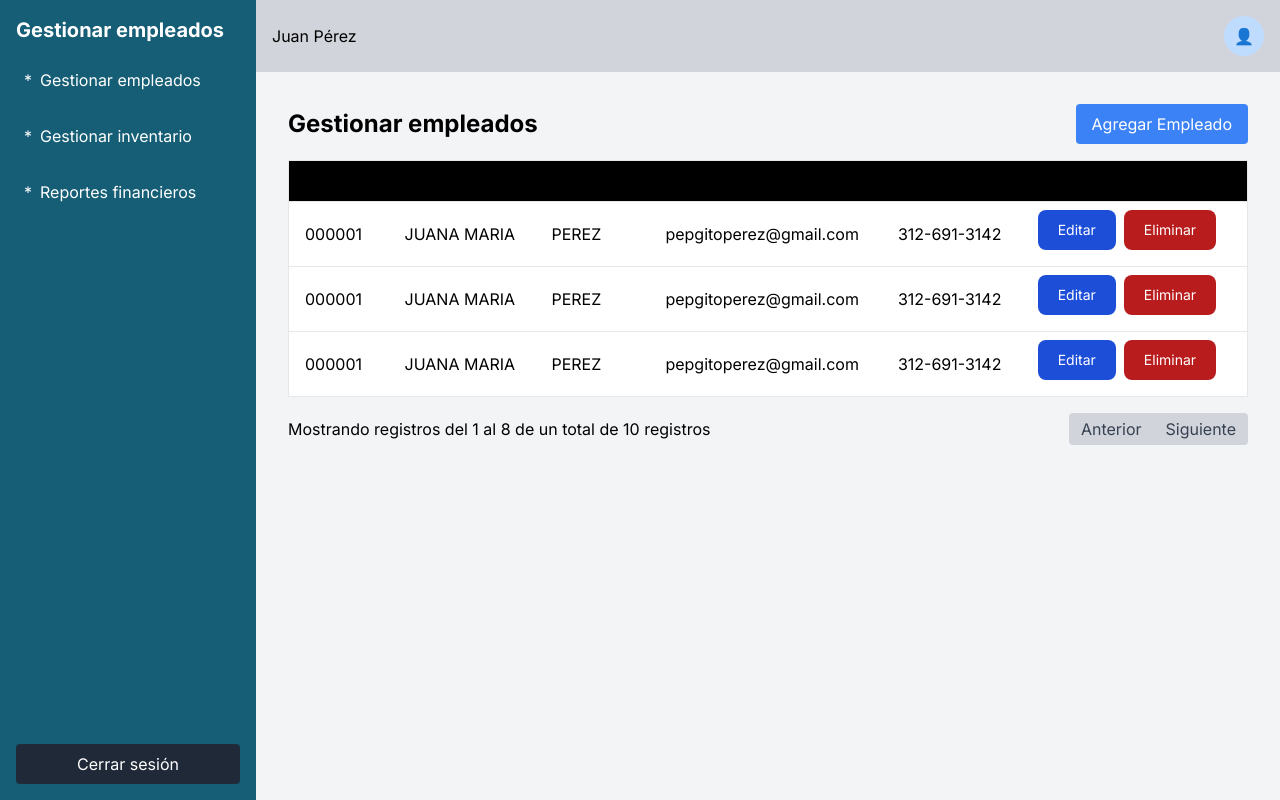
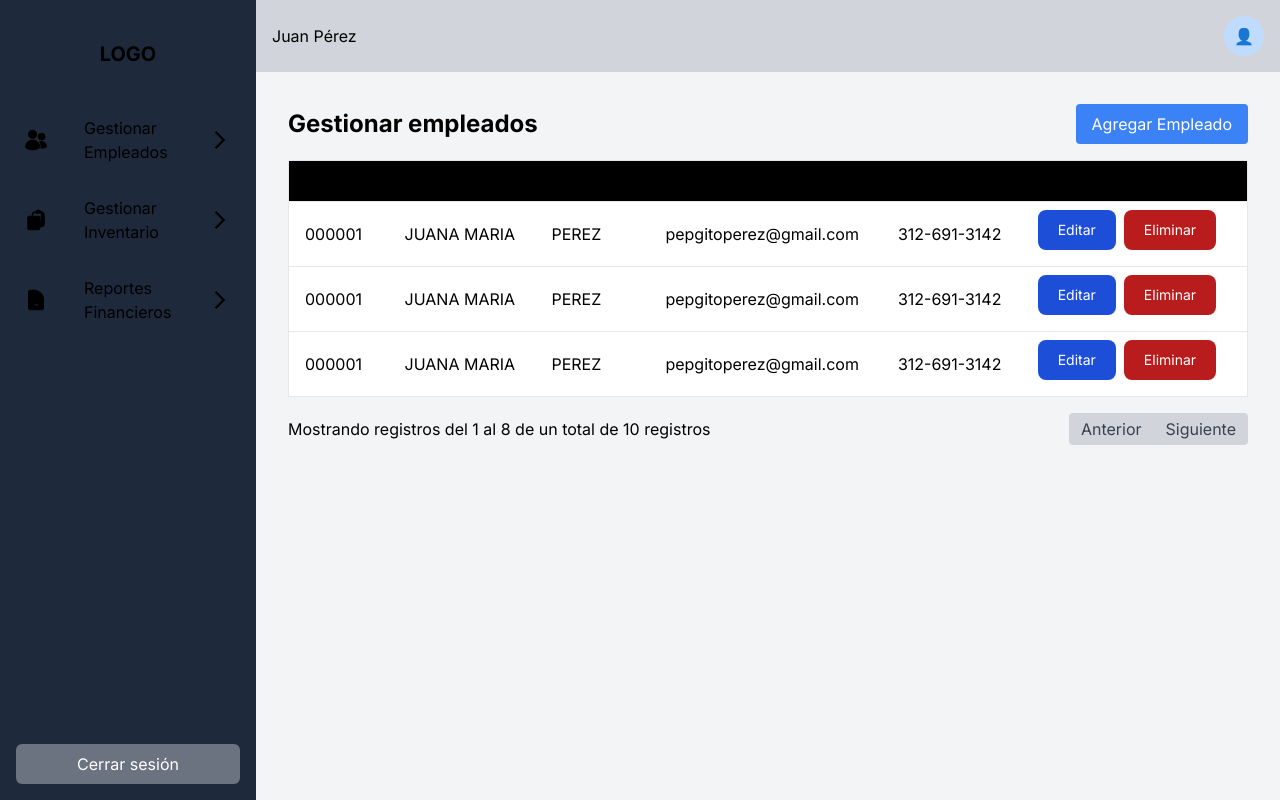
Before and after one commit to JulianV122/SistemaPOS, a Next.js app: page /dashboard/manage in a window 1280 px wide. Built offline with nearby package versions, Linux system fonts and the light colour scheme.

Commit message:
Refactorización del Dashboard

```diff
--- a/app/dashboard/layout.tsx
+++ b/app/dashboard/layout.tsx
@@ -1,3 +1,4 @@
+import { Dashboard } from "@/components";
 
 export default function DashboardLayout({
     children
@@ -6,33 +7,8 @@ export default function DashboardLayout({
 }) {
     return (
         <div className="flex h-screen">
-            <aside className="w-64 bg-cyan-800 text-white flex flex-col">
-                <div className="flex-grow p-4">
-                    <div className="mb-8">
-                        <h2 className="text-xl font-bold mb-4">Gestionar empleados</h2>
-                        <ul>
-                            <li className="mb-4">
-                                <button className="flex items-center w-full text-left p-2 hover:bg-teal-600">
-                                    <span className="mr-2">*</span> Gestionar empleados
-                                </button>
-                            </li>
-                            <li className="mb-4">
-                                <button className="flex items-center w-full text-left p-2 hover:bg-teal-600">
-                                    <span className="mr-2">*</span> Gestionar inventario
-                                </button>
-                            </li>
-                            <li>
-                                <button className="flex items-center w-full text-left p-2 hover:bg-teal-600">
-                                    <span className="mr-2">*</span> Reportes financieros
-                                </button>
-                            </li>
-                        </ul>
-                    </div>
-                </div>
-                <div className="p-4">
-                    <button className="bg-gray-800 text-white w-full py-2 rounded">Cerrar sesión</button>
-                </div>
-            </aside>
+
+            <Dashboard></Dashboard>
 
             <div className="flex-grow bg-gray-100">
 
--- a/components/index.ts
+++ b/components/index.ts
@@ -2,3 +2,5 @@ export * from './molecules/CashierNavbar'
 export * from './organisms/Card'
 export * from './atoms/ButtonPrimary'
 export * from './atoms/ButtonSecundary'
+export * from './molecules/ButtonWithIcon'
+export * from './organisms/Dashboard'
--- /dev/null
+++ b/components/molecules/ButtonWithIcon.tsx
@@ -0,0 +1,24 @@
+import { buttonIcon } from "../tokens"
+
+type ButtonWithIconProps = {
+    text: string,
+    nameIcon: string
+}
+
+export function ButtonWithIcon({ text , nameIcon}: ButtonWithIconProps) {
+    return (
+        <button className={buttonIcon}>
+            <span>
+                <svg stroke="currentColor" className="size-6">
+                    <path  d={`${nameIcon}`} />
+                </svg>
+            </span>
+            {text}
+            <span>
+                <svg stroke="currentColor" className="size-6">
+                    <path  d="M16.28 11.47a.75.75 0 0 1 0 1.06l-7.5 7.5a.75.75 0 0 1-1.06-1.06L14.69 12 7.72 5.03a.75.75 0 0 1 1.06-1.06l7.5 7.5Z" clip-rule="evenodd" />
+                </svg>
+            </span>
+        </button>
+    )
+}
--- /dev/null
+++ b/components/organisms/Dashboard.tsx
@@ -0,0 +1,32 @@
+import React from 'react'
+import { ButtonWithIcon } from "@/components";
+import { buttonSecondary } from '../tokens';
+
+
+export function Dashboard() {
+    return (
+        <aside className= "w-64 flex flex-col bg-slate-800">
+            <div className="flex-grow p-4">
+                <div className="mb-8">
+                    <br />
+                    <h2 className="text-xl font-bold mb-4 text-center">LOGO</h2>
+                    <br />
+                    <ul>
+                        <li className="mb-4">
+                            <ButtonWithIcon text='Gestionar Empleados ' nameIcon="M4.5 6.375a4.125 4.125 0 1 1 8.25 0 4.125 4.125 0 0 1-8.25 0ZM14.25 8.625a3.375 3.375 0 1 1 6.75 0 3.375 3.375 0 0 1-6.75 0ZM1.5 19.125a7.125 7.125 0 0 1 14.25 0v.003l-.001.119a.75.75 0 0 1-.363.63 13.067 13.067 0 0 1-6.761 1.873c-2.472 0-4.786-.684-6.76-1.873a.75.75 0 0 1-.364-.63l-.001-.122ZM17.25 19.128l-.001.144a2.25 2.25 0 0 1-.233.96 10.088 10.088 0 0 0 5.06-1.01.75.75 0 0 0 .42-.643 4.875 4.875 0 0 0-6.957-4.611 8.586 8.586 0 0 1 1.71 5.157v.003Z"></ButtonWithIcon>
+                        </li>
+                        <li className="mb-4">
+                            <ButtonWithIcon text='Gestionar Inventario' nameIcon="M9 12h3.75M9 15h3.75M9 18h3.75m3 .75H18a2.25 2.25 0 0 0 2.25-2.25V6.108c0-1.135-.845-2.098-1.976-2.192a48.424 48.424 0 0 0-1.123-.08m-5.801 0c-.065.21-.1.433-.1.664 0 .414.336.75.75.75h4.5a.75.75 0 0 0 .75-.75 2.25 2.25 0 0 0-.1-.664m-5.8 0A2.251 2.251 0 0 1 13.5 2.25H15c1.012 0 1.867.668 2.15 1.586m-5.8 0c-.376.023-.75.05-1.124.08C9.095 4.01 8.25 4.973 8.25 6.108V8.25m0 0H4.875c-.621 0-1.125.504-1.125 1.125v11.25c0 .621.504 1.125 1.125 1.125h9.75c.621 0 1.125-.504 1.125-1.125V9.375c0-.621-.504-1.125-1.125-1.125H8.25ZM6.75 12h.008v.008H6.75V12Zm0 3h.008v.008H6.75V15Zm0 3h.008v.008H6.75V18Z"></ButtonWithIcon>
+                        </li>
+                        <li>
+                            <ButtonWithIcon text='Reportes Financieros' nameIcon="M19.5 14.25v-2.625a3.375 3.375 0 0 0-3.375-3.375h-1.5A1.125 1.125 0 0 1 13.5 7.125v-1.5a3.375 3.375 0 0 0-3.375-3.375H8.25m3.75 9v7.5m2.25-6.466a9.016 9.016 0 0 0-3.461-.203c-.536.072-.974.478-1.021 1.017a4.559 4.559 0 0 0-.018.402c0 .464.336.844.775.994l2.95 1.012c.44.15.775.53.775.994 0 .136-.006.27-.018.402-.047.539-.485.945-1.021 1.017a9.077 9.077 0 0 1-3.461-.203M10.5 2.25H5.625c-.621 0-1.125.504-1.125 1.125v17.25c0 .621.504 1.125 1.125 1.125h12.75c.621 0 1.125-.504 1.125-1.125V11.25a9 9 0 0 0-9-9Z"></ButtonWithIcon>
+                        </li>
+                    </ul>
+                </div>
+            </div>
+            <div className="p-4">
+                <button className={` w-full ${buttonSecondary}`}>Cerrar sesión</button>
+            </div>
+        </aside>
+    )
+}
--- a/components/tokens.ts
+++ b/components/tokens.ts
@@ -4,5 +4,5 @@ export const primaryColor = 'text-black'
 
 export const buttonPrimary = 'bg-cyan-800 text-white py-2 px-4 rounded-md'
 export const buttonSecondary = 'bg-gray-500 text-white py-2 px-4 rounded-md hover:bg-gray-600'
-
+export const buttonIcon = 'flex items-center w-full text-left p-2 gap-9 hover:bg-slate-600'
 export const navbarStyles = 'p-4 h-16 bg-cyan-800 shadow-md flex justify-between items-center'
```
